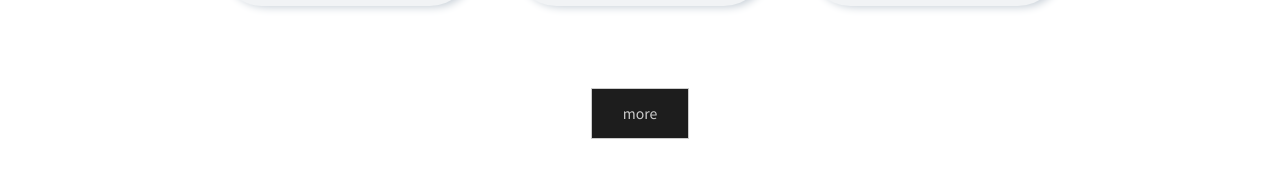
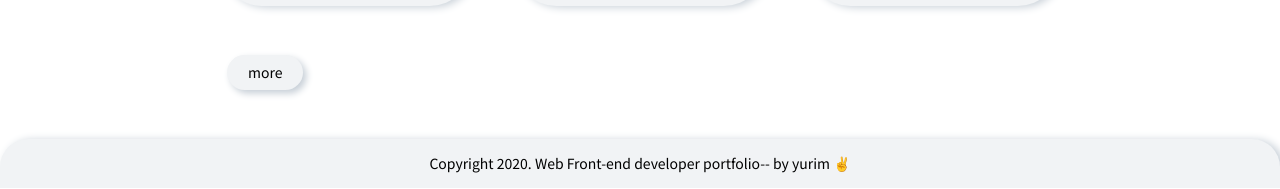
Before and after one commit to yunyurib/yurim.dev, a React (Create React App) app: page /fmj in a window 1280 px wide. Shown: the part 2141-2330 px from the top of the page. Built offline with nearby package versions, Linux system fonts and the light colour scheme.

Commit message:
[update] - all classname변경

```diff
--- a/src/components/morebutton/Morebutton.jsx
+++ b/src/components/morebutton/Morebutton.jsx
@@ -2,26 +2,15 @@ import React from "react";
 import styled from "styled-components";
 
 export function Morebutton({ btnEvent }) {
-  return <MorebuttonWrapper onClick={btnEvent}>more</MorebuttonWrapper>;
+  return <MorebuttonWrapper onClick={btnEvent} className="Sbox-shadow">more</MorebuttonWrapper>;
 }
 
 const MorebuttonWrapper = styled.div`
-  width: 8%;
-  padding: 1rem;
-  font-size: 1rem;
-  text-align: center;
-  display: block;
-  margin: 40px auto;
-  border: 1px solid #ccc;
-  color: #ccc;
-  background-color: #1d1d1d;
-  position: relative;
-  cursor: pointer;
-  &:hover {
-    border: 1px solid #02f194;
-    color: #fff;
-  }
-  &:hover .lined {
-    opacity: 1;
+  display: flex;
+  padding: 0.5rem 1.5rem;
+  border-radius: 3rem;
+  margin: 0.5rem;
+  &:hover{
+    color:var(--blue);
   }
 `;
--- a/src/pages/fmj/Fmj.js
+++ b/src/pages/fmj/Fmj.js
@@ -53,10 +53,10 @@ export function Fmj() {
               <span className="row__span">2018.03 ~ 2019.04</span>
             </div>
             <div className="row-right">
-              <div class="project">
+              <div className="project">
                 <h4 className="Sbox-shadow">
                   1. CHOPIEE 런칭, 유지보수 및 디자인
-                  <span class="period-mark">.</span>
+                  <span className="period-mark">.</span>
                 </h4>
                 <p>10-20대 여성을 타겟팅한 러블리한 무드의 온라인 멀티샵</p>
                 <p>- 개발언어 : html5, css3, Javascript, JQuery</p>
@@ -82,10 +82,10 @@ export function Fmj() {
                   : 상품업데이트 , 신상의류디자인 (100%)
                 </p>
               </div>
-              <div class="project">
+              <div className="project">
                 <h4 className="Sbox-shadow">
                   2. WV PROJECT 유지보수 및 디자인
-                  <span class="period-mark">.</span>
+                  <span className="period-mark">.</span>
                 </h4>
                 <p>
                   10-20대 여성을 타겟팅한 어린아이처럼 순수하고 천진난만한
@@ -120,10 +120,10 @@ export function Fmj() {
                 </p>
                 <p className="project__work__list">: 컨셉 기획, 기획서 (30%)</p>
               </div>
-              <div class="project">
+              <div className="project">
                 <h4 className="Sbox-shadow">
                   3. FAIR PLAY 유지보수 및 리뉴얼
-                  <span class="period-mark">.</span>
+                  <span className="period-mark">.</span>
                 </h4>
                 <p>20-30대 남성을 타겟팅한 스트릿패션 멀티샵</p>
                 <p>- 개발언어 : html5, css3, Javascript, JQuery</p>
@@ -149,10 +149,10 @@ export function Fmj() {
                   : 상품업데이트 , 신상의류디자인, 스타일리스트 (10%)
                 </p>
               </div>
-              <div class="project">
+              <div className="project">
                 <h4 className="Sbox-shadow">
                   4. JEMUT SHOP 유지보수 및 리뉴얼
-                  <span class="period-mark">.</span>
+                  <span className="period-mark">.</span>
                 </h4>
                 <p>
                   "하나를 사도 제대로"라는 모토로 입을수록 더욱 마음에 드는 옷을
--- a/src/pages/gnb/Gnb.js
+++ b/src/pages/gnb/Gnb.js
@@ -43,7 +43,7 @@ export function Gnb() {
             className="Sbox-shadow"
           >
             <svg
-              class="w-6 h-6"
+              className="w-6 h-6"
               fill="none"
               stroke="currentColor"
               viewBox="0 0 24 24"
--- a/src/pages/home/Home.js
+++ b/src/pages/home/Home.js
@@ -15,10 +15,10 @@ export function Home() {
 
   const createHomeProjectList = homeProjectList.map((data, index) => {
     return (
-      <div class="project">
+      <div className="project">
         <h4>
           {data.title}
-          <span class="period-mark">.</span>
+          <span className="period-mark">.</span>
         </h4>
         <span className="time">{data.time}</span>
         <ul>
@@ -68,7 +68,7 @@ export function Home() {
             className="Sbox-shadow"
           >
             <svg
-              class="w-6 h-6"
+              className="w-6 h-6"
               fill="none"
               stroke="currentColor"
               viewBox="0 0 24 24"
@@ -90,7 +90,7 @@ export function Home() {
             className="Sbox-shadow"
           >
             <svg
-              class="w-6 h-6"
+              className="w-6 h-6"
               fill="none"
               stroke="currentColor"
               viewBox="0 0 24 24"
@@ -132,13 +132,13 @@ export function Home() {
                 <span className="row__span">2018.03 ~ 2019.04</span>
               </div>
               <div className="row-right">
-                <div class="project">
+                <div className="project">
                   <h4>
                     사내 퍼블리싱·UI개발·디자인
-                    <span class="period-mark">.</span>
+                    <span className="period-mark">.</span>
                   </h4>
                   <h5>
-                    Description<span class="period-mark">.</span>
+                    Description<span className="period-mark">.</span>
                   </h5>
                   <p>
                     chopiee , wv project , fairplay , jemutshop web 4개의 사이트
@@ -166,10 +166,10 @@ export function Home() {
                 <span className="row__span">2019.09~2019.10</span>
               </div>
               <div className="row-right">
-                <div class="project">
+                <div className="project">
                   <h4>
                     웹 디자인
-                    <span class="period-mark">.</span>
+                    <span className="period-mark">.</span>
                   </h4>
                   <ul>
                     <li className="didlst">템플릿 가이드 기반에 맞춰 제작</li>
@@ -204,10 +204,10 @@ export function Home() {
                 <span className="row__span">2019.10~2019.11</span>
               </div>
               <div className="row-right">
-                <div class="project">
+                <div className="project">
                   <h4>
                     사무, 디자인 보조
-                    <span class="period-mark">.</span>
+                    <span className="period-mark">.</span>
                   </h4>
                   <ul>
                     <li className="didlst">
@@ -252,10 +252,10 @@ export function Home() {
                 <span className="row__span">2019.12~2019.12</span>
               </div>
               <div className="row-right">
-                <div class="project">
+                <div className="project">
                   <h4>
                     잼페이스 Application
-                    <span class="period-mark">.</span>
+                    <span className="period-mark">.</span>
                   </h4>
                   <ul>
                     <li className="didlst">
@@ -293,10 +293,10 @@ export function Home() {
                 <span className="row__span">2020.04~2020.11</span>
               </div>
               <div className="row-right">
-                <div class="project">
+                <div className="project">
                   <h4>
                     실무과정
-                    <span class="period-mark">.</span>
+                    <span className="period-mark">.</span>
                   </h4>
                   <ul>
                     <li className="didlst">
@@ -335,10 +335,10 @@ export function Home() {
                 <span className="row__span">2017.07 취득</span>
               </div>
               <div className="row-right">
-                <div class="project">
+                <div className="project">
                   <h4>
                     GTQ 2급
-                    <span class="period-mark">.</span>
+                    <span className="period-mark">.</span>
                   </h4>
                 </div>
               </div>
@@ -352,10 +352,10 @@ export function Home() {
                 <span className="row__span">필기합격</span>
               </div>
               <div className="row-right">
-                <div class="project">
+                <div className="project">
                   <h4>
                     웹디자인 기능사
-                    <span class="period-mark">.</span>
+                    <span className="period-mark">.</span>
                   </h4>
                 </div>
               </div>
```
Also changed, not shown: 1 other file (tests, documents, lock files or other folders).
